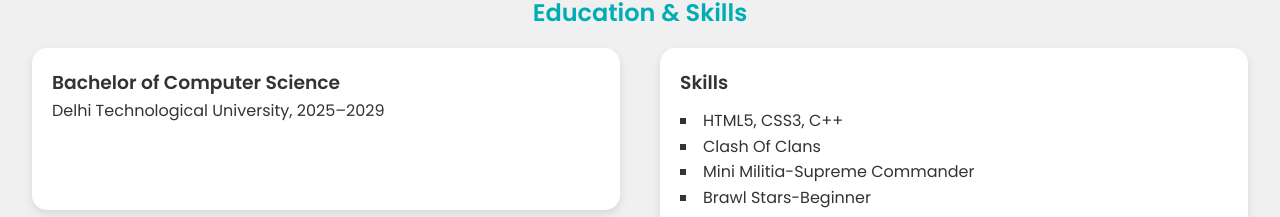
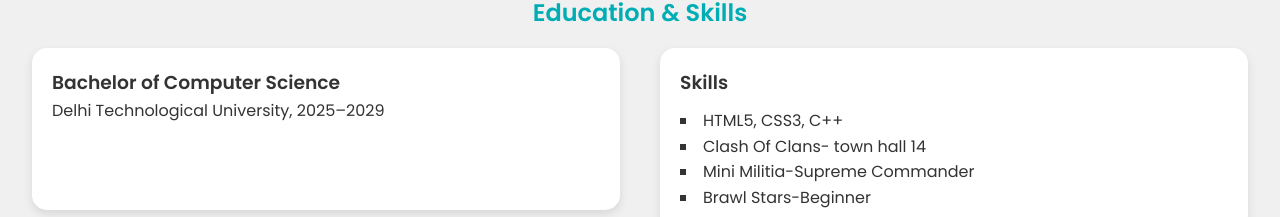
Before and after one commit to yash-jiggles/web-designing-project, a plain HTML site: page index.html in a window 1280 px wide. Shown: the part 1373-1590 px from the top of the page. Drawn offline with Linux system fonts and the light colour scheme.

Commit message:
Update index.html

```diff
--- a/index.html
+++ b/index.html
@@ -62,7 +62,7 @@
       <h3>Skills</h3>
       <ul>
         <li>HTML5, CSS3, C++</li>
-        <li>Clash Of Clans</li>
+        <li>Clash Of Clans- town hall 14</li>
         <li>Mini Militia-Supreme Commander</li>
         <li>Brawl Stars-Beginner</li>
       </ul>
```
